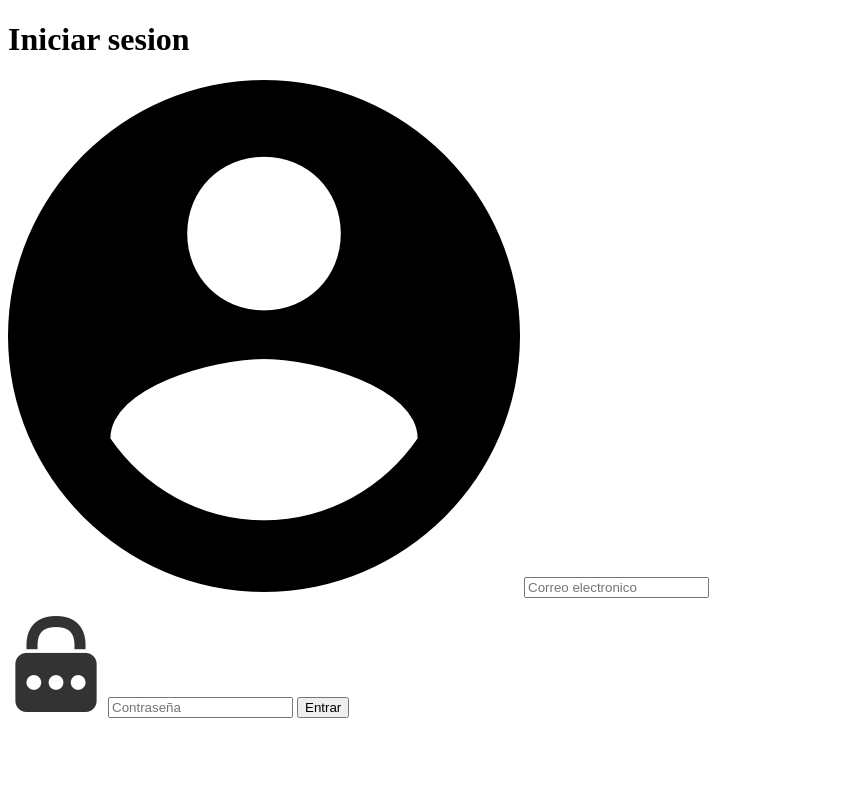
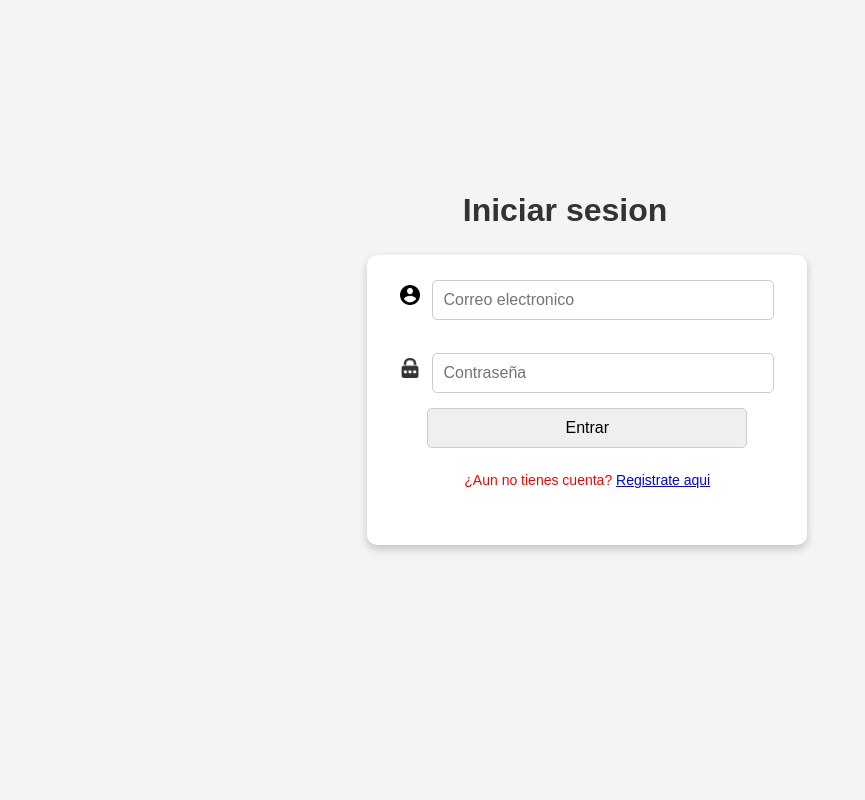
Before and after one commit to PIkOOESP/CursosOnline, a PHP site: page /login/login.php?admin=1 in a window 1280 px wide. Shown: the whole page, without its empty margins (0-865 px from the left). Run offline with PHP 8.4, Linux system fonts and the light colour scheme.

Commit message:
modified:   Index.php 	modified:   estilo/estilos.css 	modified:   login/autenticacion.php 	modified:   login/login.php 	new file:   login/prelogin.html 	new file:   registro/registro.js 	new file:   registro/registro.php

```diff
--- a/estilo/estilos.css
+++ b/estilo/estilos.css
@@ -0,0 +1,58 @@
+/* Estilos generales */
+body {
+    font-family: Arial, sans-serif;
+    background-color: #f4f4f4;
+    display: flex;
+    justify-content: center;
+    align-items: center;
+    height: 100vh;
+    margin: 0;
+}
+
+/* Contenedor del login */
+form {
+    background: white;
+    padding: 20px;
+    border-radius: 10px;
+    box-shadow: 0px 4px 8px rgba(0, 0, 0, 0.2);
+    text-align: center;
+    width: 400px;
+    height: 250px;
+    margin-right: 10px;
+}
+
+/* Título */
+.log_titulo{
+    color: #333;
+    margin-bottom: 400px;
+    margin-right: -300px;
+}
+
+/* Área de ingreso */
+.log_cuerpo p {
+    color: red;
+    font-size: 14px;
+}
+
+.log_cuerpo label img {
+    width: 20px;
+    height: 20px;
+    margin-right: 8px;
+}
+
+.log_cuerpo input {
+    width: 80%;
+    padding: 10px;
+    margin: 5px 0;
+    border: 1px solid #ccc;
+    border-radius: 5px;
+    font-size: 16px;
+    margin-bottom: 10px;
+}
+
+/* Efectos interactivos */
+.log_cuerpo input:focus {
+    outline: none;
+    border-color: #007BFF;
+    box-shadow: 0px 0px 5px rgba(0, 123, 255, 0.5);
+}
--- a/login/login.php
+++ b/login/login.php
@@ -17,12 +17,12 @@
     <link rel="icon" type="image/x-icon" href="">
 </head>
     <body>
-        <div class="log_titulo">
-            <h1>Iniciar sesion</h1>
-        </div>
+            <h1 class="log_titulo">Iniciar sesion</h1>
 
-        <form action="autenticacion.php" method="post">
-            <div class="log_cuerpo">
+        <div class="log_cuerpo">
+            <form action="autenticacion.php" method="post">
+                <input type="hidden" name="admin" value ="<?php echo $_GET['admin'] ?>">
+
                 <?php
                     if($error){
                         echo "<p>El usuario o la contraseña no son correctos</p>";
@@ -32,7 +32,7 @@
                 <label for="correo">
                     <img class="log_correo" src="img/log_correo.jpg" >
                 </label>
-                <input type="mail" name="correo" id="correo" placeholder="Correo electronico" required>
+                <input type="email" name="correo" id="correo" placeholder="Correo electronico" required>
 
                 <br/><br/>
 
@@ -42,7 +42,13 @@
                 <input type="password" name="password" id="password" placeholder="Contraseña" class="" required>
 
                 <input type="submit" value="Entrar">
-            </div>
-        </form>
+
+                <p>¿Aun no tienes cuenta? <a href="../registro/registro.php?admin=<?php echo $_GET['admin']; ?>">Registrate aqui</a></p>
+            </form>
+        </div>
+
+        <div class="log_registro">
+
+        </div>
     </body>
 </html>
```
Also changed, not shown: Index.php (+15 -6 lines), login/autenticacion.php (+12 -5 lines), login/prelogin.html (added, +19 -0 lines), registro/registro.js (added, +64 -0 lines), registro/registro.php (added, +45 -0 lines).
